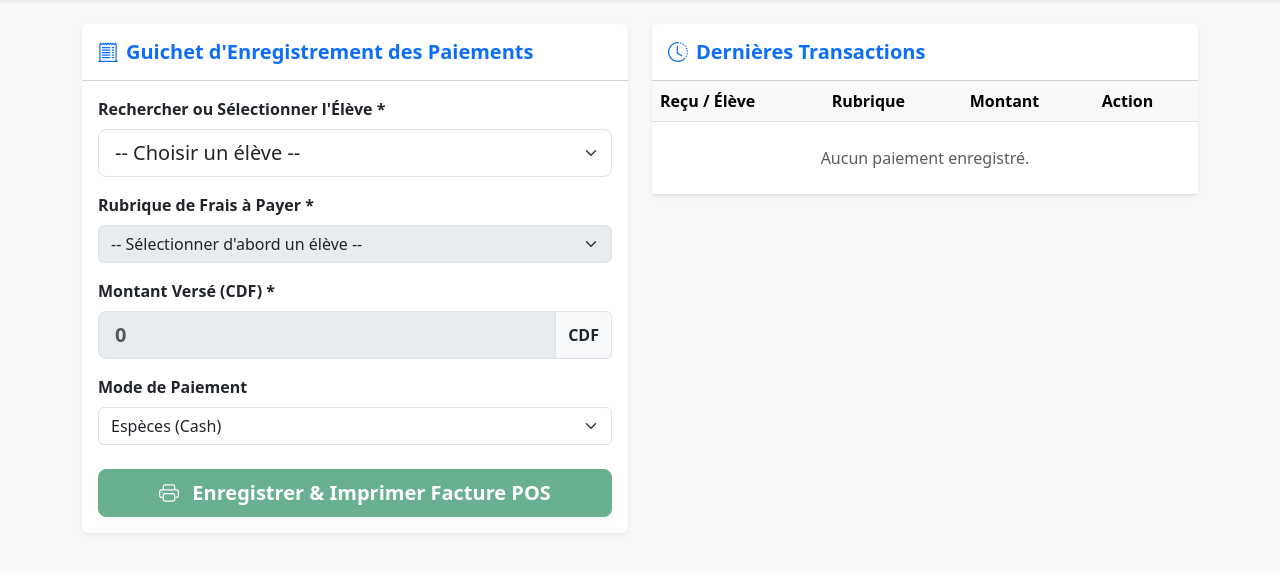
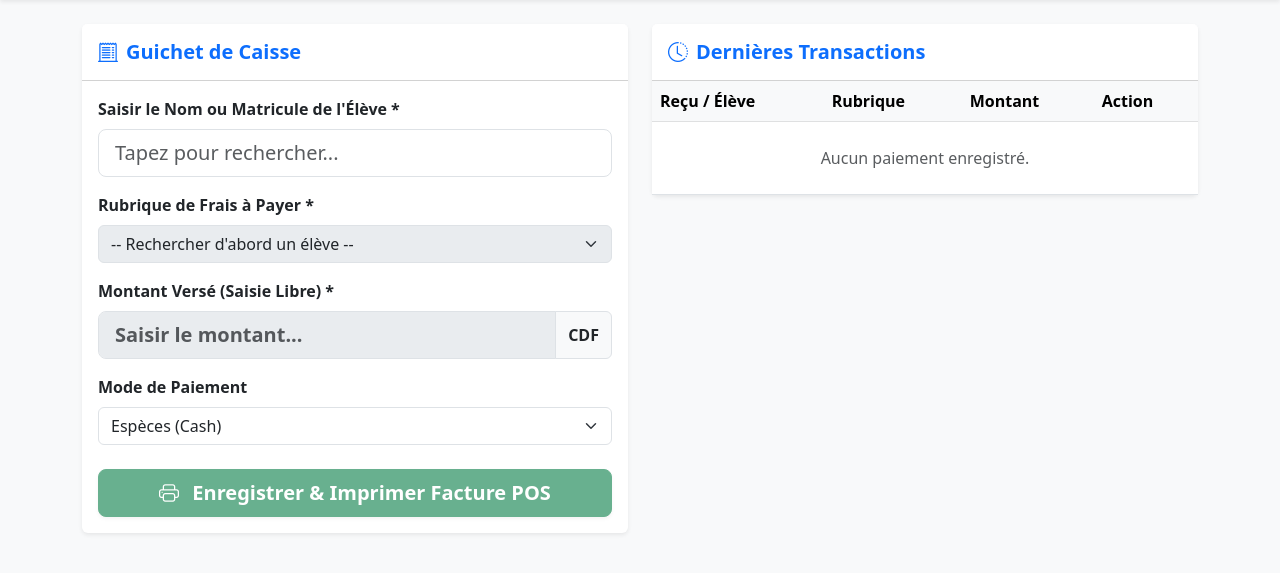
Before and after one commit to osemwanza-ai/gestion-la-charite, a Flask app: page /paiements in a window 1280 px wide. Shown: the part 56-629 px from the top of the page. Run offline with Flask 3, Linux system fonts and the light colour scheme; data that the repository does not hold is empty.

Commit message:
Update paiements.html

```diff
--- a/templates/paiements.html
+++ b/templates/paiements.html
@@ -44,29 +44,31 @@
 
         <div class="row g-4">
 
-            <!-- Formulaire de Guichet de Caisse -->
+            <!-- Formulaire Guichet -->
             <div class="col-lg-6">
                 <div class="card shadow-sm border-0">
                     <div class="card-header bg-white py-3">
                         <h5 class="card-title mb-0 fw-bold text-primary">
-                            <i class="bi bi-receipt-cutoff me-2"></i>Guichet d'Enregistrement des Paiements
+                            <i class="bi bi-receipt-cutoff me-2"></i>Guichet de Caisse
                         </h5>
                     </div>
                     <div class="card-body">
                         <form action="{{ url_for('paiements') }}" method="POST" id="formPaiement">
 
-                            <!-- 1. Recherche / Sélection de l'Élève -->
+                            <!-- Champ de recherche intelligente avec datalist -->
                             <div class="mb-3">
-                                <label class="form-label fw-bold">Rechercher ou Sélectionner l'Élève *</label>
-                                <select name="eleve_id" id="eleveSelect" class="form-select form-select-lg" required onchange="chargerInfosEleve()">
-                                    <option value="">-- Choisir un élève --</option>
+                                <label class="form-label fw-bold">Saisir le Nom ou Matricule de l'Élève *</label>
+                                <input type="text" id="rechercheEleveInput" class="form-control form-control-lg" list="listeElevesData" placeholder="Tapez pour rechercher..." oninput="traiterSelectionEleve()" autocomplete="off" required>
+                                <datalist id="listeElevesData">
                                     {% for e in eleves %}
-                                        <option value="{{ e.id }}">{{ e.nom_complet }} ({{ e.matricule }}) - {{ e.section }} {{ e.classe }}</option>
+                                        <option data-id="{{ e.id }}" value="{{ e.nom_complet }} ({{ e.matricule }}) - {{ e.section }} {{ e.classe }}"></option>
                                     {% endfor %}
-                                </select>
+                                </datalist>
+                                <!-- Champ caché transmettant l'ID de l'élève au serveur -->
+                                <input type="hidden" name="eleve_id" id="eleveIdHidden" required>
                             </div>
 
-                            <!-- Fiche Info Élève sélectionné (Auto-remplie) -->
+                            <!-- Bloc Informations de l'Élève -->
                             <div id="blocEleveInfo" class="card bg-light border-0 p-3 mb-3 d-none">
                                 <div class="row text-center">
                                     <div class="col-4 border-end">
@@ -84,22 +86,22 @@
                                 </div>
                             </div>
 
-                            <!-- 2. Choix de la Rubrique éligible -->
+                            <!-- Sélection de la Rubrique -->
                             <div class="mb-3">
                                 <label class="form-label fw-bold">Rubrique de Frais à Payer *</label>
                                 <select name="rubrique_id" id="rubriqueSelect" class="form-select" required disabled onchange="afficherApercuRubrique()">
-                                    <option value="">-- Sélectionner d'abord un élève --</option>
+                                    <option value="">-- Rechercher d'abord un élève --</option>
                                 </select>
                             </div>
 
-                            <!-- Résumé Financier de la Rubrique (Total / Déjà payé / Solde) -->
+                            <!-- Détails Financiers (Exigé / Déjà Payé / Solde) -->
                             <div id="blocRubriqueDetails" class="alert alert-warning p-3 mb-3 d-none">
                                 <div class="d-flex justify-content-between mb-1">
-                                    <span>Montant Total Exigé :</span>
+                                    <span>Total Exigé (Rubrique) :</span>
                                     <strong id="lblTotalExige">0 CDF</strong>
                                 </div>
                                 <div class="d-flex justify-content-between mb-1 text-success">
-                                    <span>Déjà Payé à ce jour :</span>
+                                    <span>Déjà Payé par cet élève :</span>
                                     <strong id="lblDejaPaye">0 CDF</strong>
                                 </div>
                                 <hr class="my-2">
@@ -109,17 +111,17 @@
                                 </div>
                             </div>
 
-                            <!-- 3. Saisie du Montant Versé -->
+                            <!-- Champ de Saisie du Montant Versé -->
                             <div class="mb-3">
-                                <label class="form-label fw-bold">Montant Versé (CDF) *</label>
+                                <label class="form-label fw-bold">Montant Versé (Saisie Libre) *</label>
                                 <div class="input-group">
-                                    <input type="number" step="500" name="montant_paye_cdf" id="montantPayeInput" class="form-control form-control-lg fw-bold text-success" required disabled placeholder="0">
+                                    <input type="number" step="500" name="montant_paye_cdf" id="montantPayeInput" class="form-control form-control-lg fw-bold text-success" required disabled placeholder="Saisir le montant...">
                                     <span class="input-group-text fw-bold">CDF</span>
                                 </div>
                                 <div id="msgAvertissement" class="form-text text-danger d-none fw-bold mt-1"></div>
                             </div>
 
-                            <!-- 4. Mode de Paiement -->
+                            <!-- Mode de Paiement -->
                             <div class="mb-4">
                                 <label class="form-label fw-bold">Mode de Paiement</label>
                                 <select name="mode_paiement" class="form-select">
@@ -173,7 +175,7 @@
                                                     {{ "{:,.0f}".format(p.montant_paye_cdf) }} CDF
                                                 </td>
                                                 <td>
-                                                    <a href="{{ url_for('ticket_pos', paiement_id=p.id) }}" target="_blank" class="btn btn-sm btn-outline-primary" title="Réimprimer Reçu POS">
+                                                    <a href="{{ url_for('ticket_pos', paiement_id=p.id) }}" target="_blank" class="btn btn-sm btn-outline-primary" title="Imprimer Reçu POS">
                                                         <i class="bi bi-printer"></i>
                                                     </a>
                                                 </td>
@@ -194,41 +196,44 @@
         </div>
     </div>
 
-    <!-- Script de logique dynamique pour recherche, calculs et blocage -->
+    <!-- Script JavaScript pour l'auto-complétion et la validation en temps réel -->
     <script>
         let donnesEleveActuel = null;
 
-        function chargerInfosEleve() {
-            const eleveId = document.getElementById('eleveSelect').value;
-            const blocEleveInfo = document.getElementById('blocEleveInfo');
-            const rubriqueSelect = document.getElementById('rubriqueSelect');
-            const montantInput = document.getElementById('montantPayeInput');
-            const btnValider = document.getElementById('btnValider');
-            const blocRubriqueDetails = document.getElementById('blocRubriqueDetails');
+        function traiterSelectionEleve() {
+            const valInput = document.getElementById('rechercheEleveInput').value;
+            const options = document.querySelectorAll('#listeElevesData option');
+            let eleveId = null;
 
-            if (!eleveId) {
-                blocEleveInfo.classList.add('d-none');
-                rubriqueSelect.innerHTML = '<option value="">-- Sélectionner d\'abord un élève --</option>';
-                rubriqueSelect.disabled = true;
-                montantInput.disabled = true;
-                btnValider.disabled = true;
-                blocRubriqueDetails.classList.add('d-none');
-                return;
+            options.forEach(opt => {
+                if (opt.value === valInput) {
+                    eleveId = opt.getAttribute('data-id');
+                }
+            });
+
+            document.getElementById('eleveIdHidden').value = eleveId || '';
+
+            if (eleveId) {
+                chargerInfosEleve(eleveId);
+            } else {
+                reinitialiserFormulaire();
             }
+        }
 
+        function chargerInfosEleve(eleveId) {
             fetch('/api/eleve_info/' + eleveId)
                 .then(response => response.json())
                 .then(data => {
                     donnesEleveActuel = data;
 
-                    // Remplissage infos élève
                     document.getElementById('infoSection').innerText = data.section;
                     document.getElementById('infoClasse').innerText = data.classe;
                     document.getElementById('infoOption').innerText = data.option;
-                    blocEleveInfo.classList.remove('d-none');
+                    document.getElementById('blocEleveInfo').classList.remove('d-none');
 
-                    // Remplissage rubriques éligibles
+                    const rubriqueSelect = document.getElementById('rubriqueSelect');
                     rubriqueSelect.innerHTML = '<option value="">-- Sélectionner la rubrique --</option>';
+
                     data.rubriques.forEach(r => {
                         const option = document.createElement('option');
                         option.value = r.id;
@@ -238,9 +243,6 @@
                     });
 
                     rubriqueSelect.disabled = false;
-                    montantInput.disabled = true;
-                    btnValider.disabled = true;
-                    blocRubriqueDetails.classList.add('d-none');
                 });
         }
 
@@ -267,20 +269,19 @@
 
                 if (rubrique.solde_restant <= 0) {
                     montantInput.disabled = true;
-                    montantInput.value = 0;
+                    montantInput.value = '';
                     btnValider.disabled = true;
-                    verserAvertissement("Cette rubrique est déjà intégralement soldée pour cet élève.");
+                    verserAvertissement("Cette rubrique est entièrement soldée pour cet élève.");
                 } else {
                     montantInput.disabled = false;
-                    montantInput.max = rubrique.solde_restant;
-                    montantInput.value = rubrique.solde_restant; // Préremplir avec le solde restant
+                    montantInput.value = rubrique.solde_restant; // Proposer le solde par défaut (modifiable)
                     btnValider.disabled = false;
                     cacherAvertissement();
                 }
             }
         }
 
-        // Contrôle en temps réel du montant saisi pour empêcher le surpayement
+        // Vérification en temps réel lors de la saisie du montant
         document.getElementById('montantPayeInput').addEventListener('input', function() {
             const rubriqueId = parseInt(document.getElementById('rubriqueSelect').value);
             const valSaisie = parseFloat(this.value) || 0;
@@ -294,7 +295,7 @@
                     verserAvertissement("Le montant doit être supérieur à 0 CDF.");
                     btnValider.disabled = true;
                 } else if (valSaisie > rubrique.solde_restant) {
-                    verserAvertissement("Le montant dépasse le solde restant (" + rubrique.solde_restant.toLocaleString('fr-FR') + " CDF).");
+                    verserAvertissement("Attention : Le montant saisi dépasse le solde restant (" + rubrique.solde_restant.toLocaleString('fr-FR') + " CDF).");
                     btnValider.disabled = true;
                 } else {
                     cacherAvertissement();
@@ -313,6 +314,19 @@
             const msg = document.getElementById('msgAvertissement');
             msg.classList.add('d-none');
         }
+
+        function reinitialiserFormulaire() {
+            document.getElementById('blocEleveInfo').classList.add('d-none');
+            document.getElementById('blocRubriqueDetails').classList.add('d-none');
+            const rubriqueSelect = document.getElementById('rubriqueSelect');
+            rubriqueSelect.innerHTML = '<option value="">-- Rechercher d\'abord un élève --</option>';
+            rubriqueSelect.disabled = true;
+            const montantInput = document.getElementById('montantPayeInput');
+            montantInput.disabled = true;
+            montantInput.value = '';
+            document.getElementById('btnValider').disabled = true;
+            cacherAvertissement();
+        }
     </script>
 
     <script src="https://cdn.jsdelivr.net/npm/bootstrap@5.3.0/dist/js/bootstrap.bundle.min.js"></script>
```
